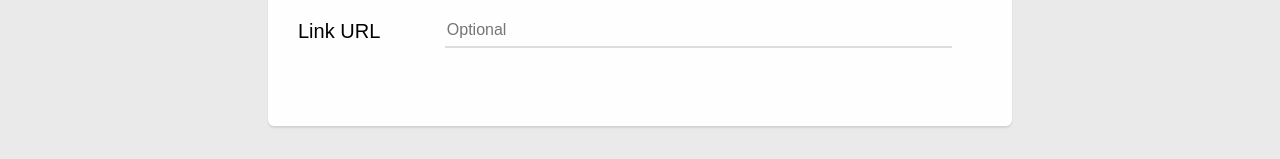
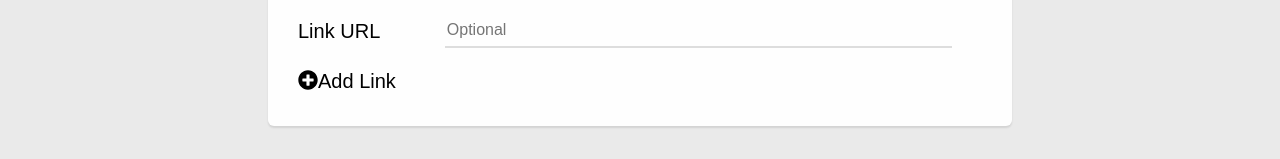
Before and after one commit to ZacharyDinerstein/coding-challenge-app--react, a React (Create React App) app: page / in a window 1280 px wide. Shown: the part 370-529 px from the top of the page. Built offline with nearby package versions, Linux system fonts and the light colour scheme.

Commit message:
AddNewInputs Component refactored

```diff
--- a/src/components/Button/AddInputsBtn.js
+++ b/src/components/Button/AddInputsBtn.js
@@ -3,18 +3,17 @@ import { FontAwesomeIcon } from '@fortawesome/react-fontawesome';
 import { faPlusCircle } from '@fortawesome/free-solid-svg-icons';
 
 const AddInputsBtn = (props) => {
-  let { children } = props;
+  let {
+    children,
+    category
+  } = props;
 
-  const handleBtnClick = (category) => {
-    props.hideComponent();
-    props.handleAddNewInputs(category);
-  }
 
   return (
     <>
       <div
         className="form__button-wrapper"
-        onClick={() => handleBtnClick("answerFields")}
+        onClick={() => props.handleAddNewInputs(category)}
       >
         <FontAwesomeIcon
           icon={faPlusCircle}
--- a/src/components/Button/RemoveAnswerBtn.js
+++ b/src/components/Button/RemoveAnswerBtn.js
@@ -5,7 +5,6 @@ import { faMinusCircle } from '@fortawesome/free-solid-svg-icons';
 const RemoveAnswerBtn = (props) => {
 
   const handleBtnClick = (category) => {
-    props.hideComponent();
     props.removeFields(category);
   }
 
--- a/src/components/Form/AnswerAndExampleInputs.js
+++ b/src/components/Form/AnswerAndExampleInputs.js
@@ -3,9 +3,6 @@ import AddInputsBtn from '../Button/AddInputsBtn';
 import RemoveAnswerBtn from '../Button/RemoveAnswerBtn';
 
 const AnswerAndExampleInputs = (props) => {
-
-    const [addBtnChecked, hideComponent] = useState(false);
-
     let {
         answer,
         example,
@@ -37,13 +34,11 @@ const AnswerAndExampleInputs = (props) => {
             <div className="form__buttons-wrapper">
                 <AddInputsBtn
                     handleAddNewInputs={(category) => props.handleAddNewInputs(category)}
-                    hideComponent={() => hideComponent(true)}
-                    addBtnChecked={addBtnChecked}
+                    category="answerFields"
                 >
                     Add Answer
                 </AddInputsBtn>
                 <RemoveAnswerBtn
-                    hideComponent={() => hideComponent(true)}
                     index={index}
                     removeFields={(elemToRemove) => props.removeFields(elemToRemove)}
                 />
--- a/src/components/Form/LinkInput.js
+++ b/src/components/Form/LinkInput.js
@@ -1,4 +1,5 @@
 import React from 'react';
+import AddInputsBtn from '../Button/AddInputsBtn';
 
 const LinkInputs = (props) => {
     let {
@@ -16,9 +17,9 @@ const LinkInputs = (props) => {
                 onChange={updateCardArrayAttribute}
                 value={link}
             />
-            <addButton
-
-            />
+            <AddInputsBtn>
+                Add Link
+            </AddInputsBtn>
         </>
     )
 }
```
